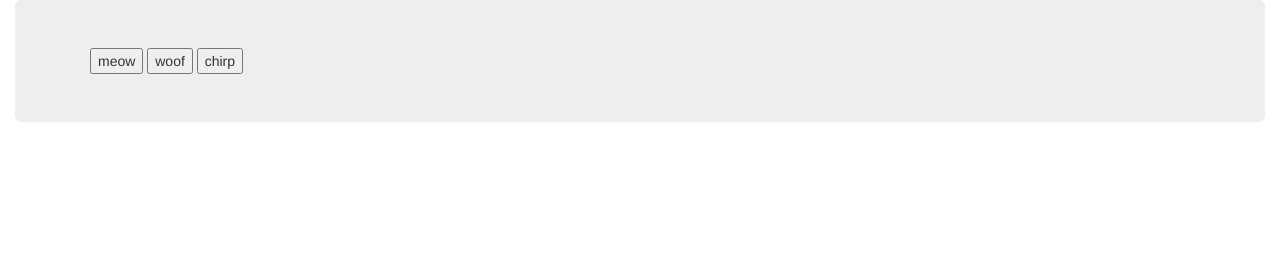
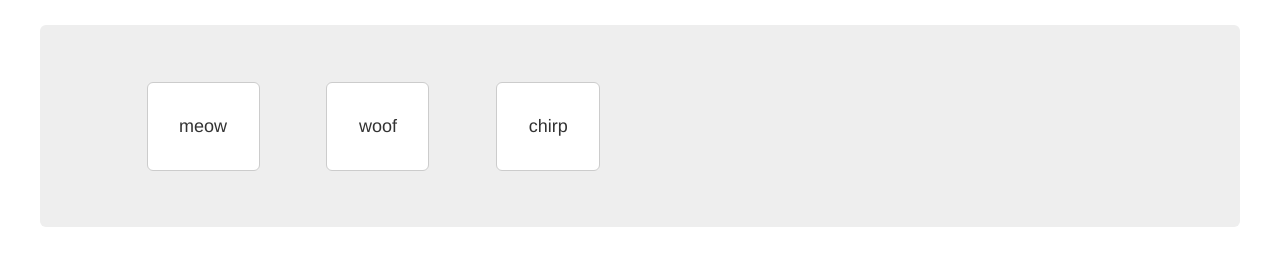
Before and after one commit to Bigg-Iron/GifTastic, a plain HTML site: page index.html in a window 1280 px wide. Drawn offline with nearby package versions, Linux system fonts and the light colour scheme.

Commit message:
Changed css elements

```diff
--- a/assets/css/style.css
+++ b/assets/css/style.css
@@ -0,0 +1,9 @@
+.jumbotron {
+    margin: 2%;
+    padding: 2%;
+}
+
+.btn {
+    margin: 3%;
+    padding: 3%;
+}
--- a/assets/scripts/app.js
+++ b/assets/scripts/app.js
@@ -8,7 +8,7 @@ $("#cat").on("click", function () {
     $.ajax({
             url: queryURL,
             method: "GET"
-        })
+    })
 
         // callback
         .done(function (response) {
@@ -41,7 +41,7 @@ $("#dog").on("click", function () {
     $.ajax({
             url: queryURL,
             method: "GET"
-        })
+    })
 
         // callback
         .done(function (response) {
@@ -73,7 +73,7 @@ $("#bird").on("click", function () {
     $.ajax({
             url: queryURL,
             method: "GET"
-        })
+    })
 
         // callback
         .done(function (response) {
--- a/index.html
+++ b/index.html
@@ -22,18 +22,17 @@
 
         <div class="jumbotron">
             <div class="container">
-                <button id="cat">meow</button>
-                <button id="dog">woof</button>
-                <button id="bird">chirp</button>
+                <button class="btn btn-lg btn-default" id="cat">meow</button>
+                <button class="btn btn-lg btn-default" id="dog">woof</button>
+                <button class="btn btn-lg btn-default" id="bird">chirp</button>
             </div>
         </div>
 
     </div>
 
+
     <div class="container-fluid">
-        <div class="row">
-            <div id="animals">
-            </div>
+        <div class="container" id="animals">
         </div>
     </div>
 
```
